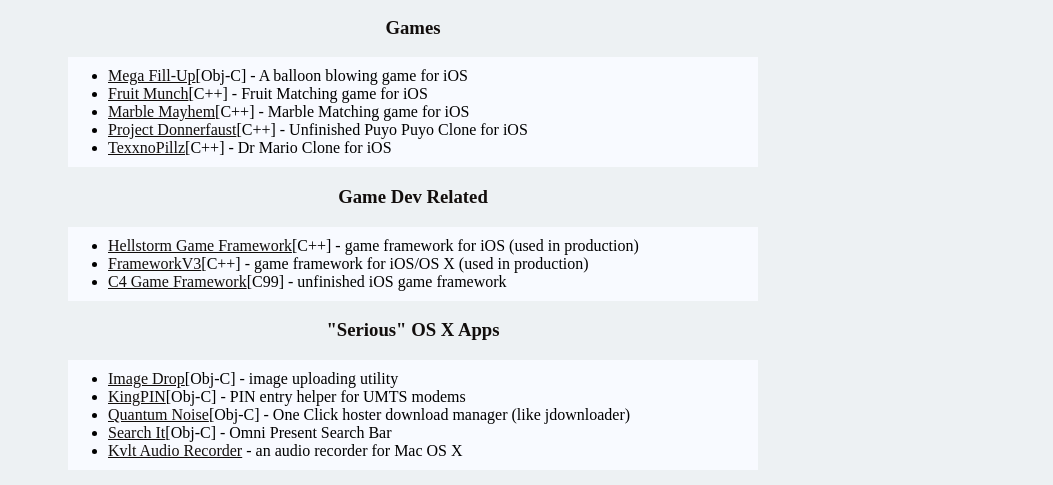
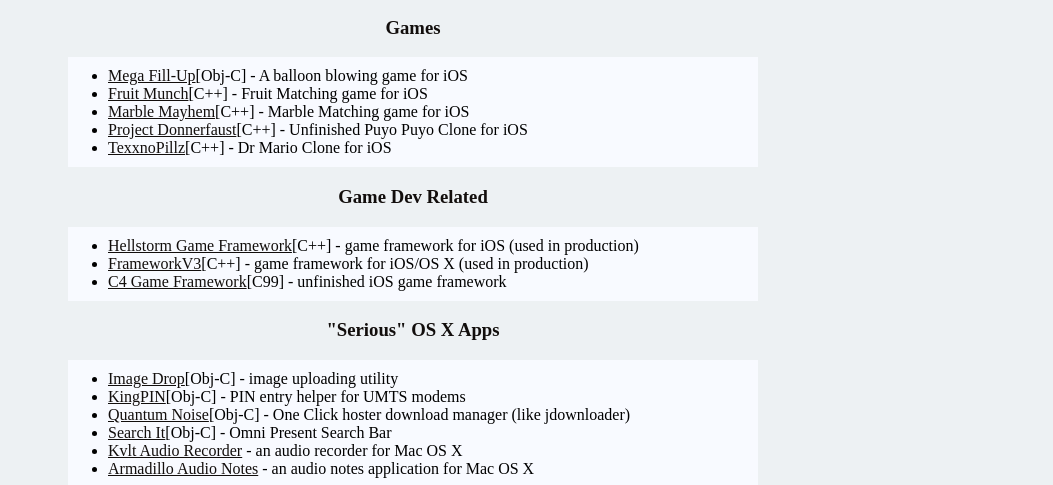
Before and after one commit to kybernetyk/kybernetyk.github.com, a plain HTML site: page index.html in a window 1280 px wide. Shown: the part 315-800 px from the top of the page, without its empty margins (227-1280 px from the left). Drawn offline with Linux system fonts and the light colour scheme.

Commit message:
Update master

```diff
--- a/index.html
+++ b/index.html
@@ -106,6 +106,9 @@
 					<li>
 						<a href="http://www.fluxforge.com/kvlt/">Kvlt Audio Recorder</a> - an audio recorder for Mac OS X
 					</li>
+					<li>
+						<a href="http://armadilloapp.com/">Armadillo Audio Notes</a> - an audio notes application for Mac OS X
+					</li>
 				</ul>
 				<h3>
 					Oter Apps/tools/utilities
```
